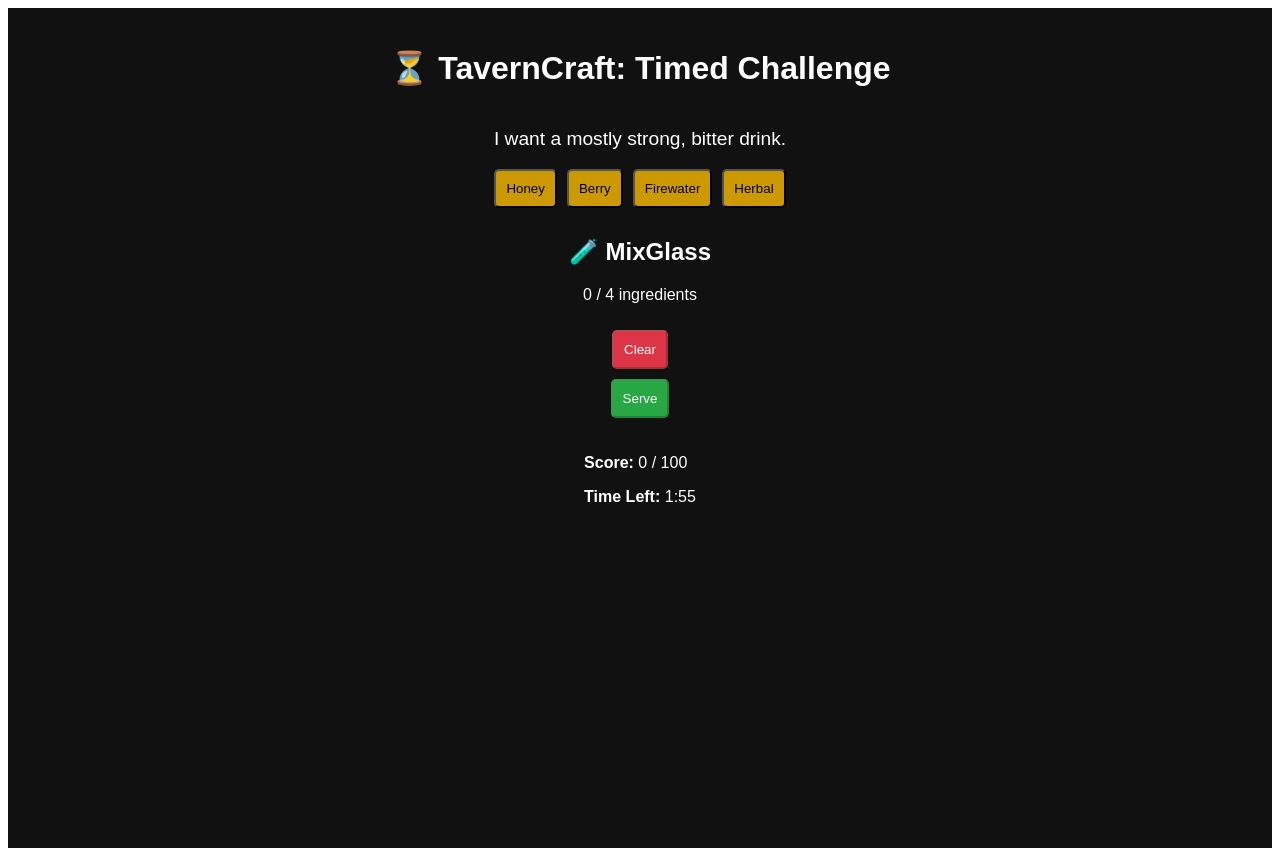
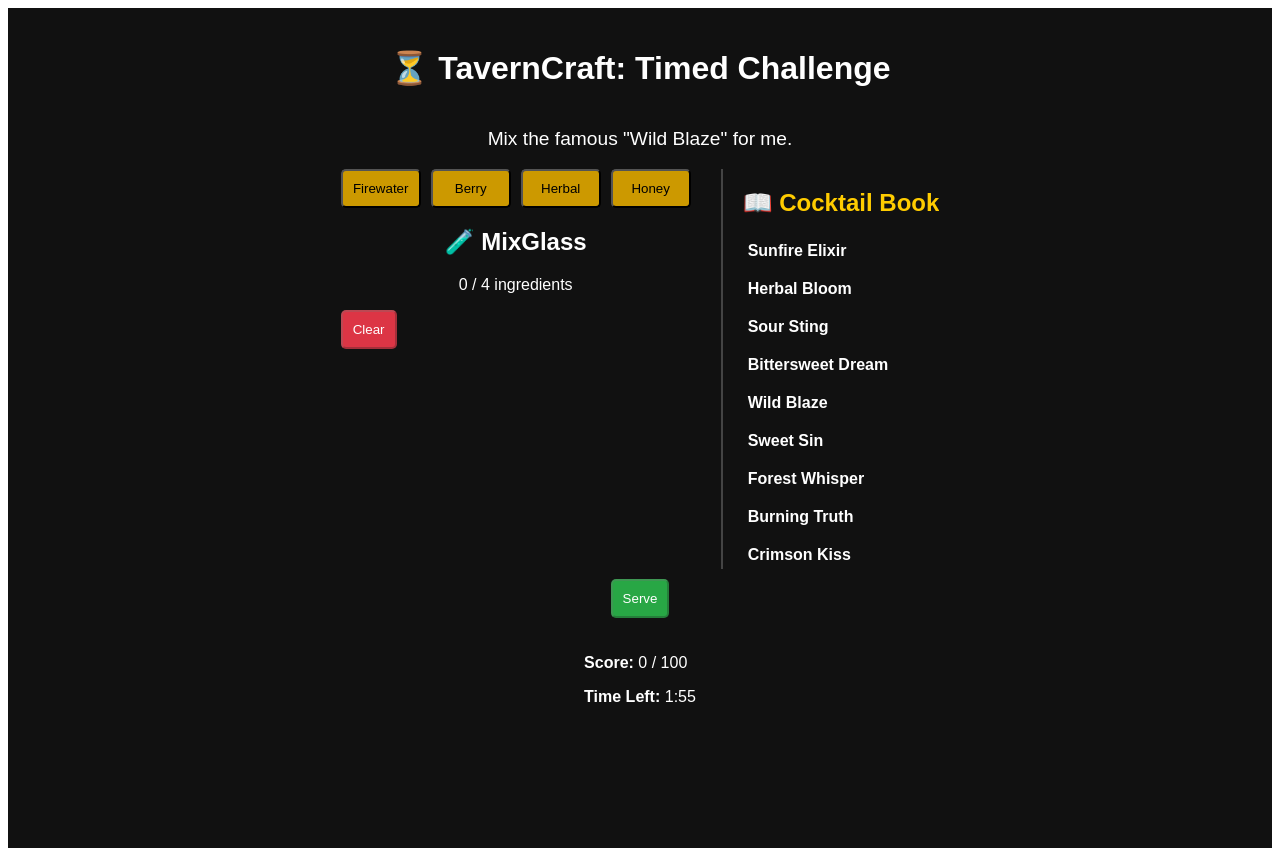
Before and after one commit to JenWillems/tavern_game, a React (Vite) app: page / in a window 1280 px wide. Built offline with nearby package versions, Linux system fonts and the light colour scheme.

Commit message:
added mixing cocktails and cocktail missions.

```diff
--- a/src/App.jsx
+++ b/src/App.jsx
@@ -36,14 +36,16 @@ export default function App() {
     const handleServe = () => {
         const gainedPoints = evaluateDrink(mixGlass, mission);
         if (gainedPoints === 0) {
-            alert(`❌ Drink didn't meet all type requirements. No points awarded.`);
+            alert(`❌ Drink didn't meet all type requirements. No gold awarded.`);
         } else {
-            alert(`✅ Drink served! +${gainedPoints} points.`);
+            alert(`✅ Drink served! +${gainedPoints} gold.`);
         }
-        setScore(prev => Math.min(100, prev + gainedPoints));
+        -    setScore(prev => Math.min(100, prev + gainedPoints));
+        +    setScore(prev => prev + gainedPoints);
         setMixGlass([]);
         setMission(getRandomMission());
     };
+
 
     const handleRestart = () => {
         setScore(0);
--- a/src/Cocktail.jsx
+++ b/src/Cocktail.jsx
@@ -1,16 +1,28 @@
 // Cocktail.jsx
+import { useState } from 'react';
 import { INGREDIENTS } from './GameLogic';
+import { cocktailRecipes } from './CocktailData';  // <-- new import
 
 export default function Cocktail({ mixGlass, onAddIngredient, onClear, disabled }) {
+    const [selectedCocktail, setSelectedCocktail] = useState(null);
     return (
-        <>
+        <div style={{ display: 'flex', gap: '30px', justifyContent: 'center', alignItems: 'flex-start' }}>
+            {/* Mixing Area */}
+            <div>
                 <div style={{ display: 'flex', gap: '10px', marginBottom: '10px' }}>
                     {INGREDIENTS.map((ing) => (
                         <button
                             key={ing.name}
                             onClick={() => onAddIngredient(ing)}
                             disabled={disabled || mixGlass.length >= 4}
-                        style={{ padding: '10px', borderRadius: '5px', backgroundColor: '#cc9900', cursor: 'pointer' }}
+                            style={{
+                                padding: '10px',
+                                borderRadius: '5px',
+                                backgroundColor: '#cc9900',
+                                color: 'black',
+                                cursor: 'pointer',
+                                minWidth: '80px'
+                            }}
                         >
                             {ing.name}
                         </button>
@@ -27,9 +39,57 @@ export default function Cocktail({ mixGlass, onAddIngredient, onClear, disabled
                     <p>{mixGlass.length} / 4 ingredients</p>
                 </div>
 
-            <button onClick={onClear} disabled={mixGlass.length === 0 || disabled} style={{ padding: '10px', backgroundColor: '#dc3545', color: 'white', borderRadius: '5px' }}>
+                <button
+                    onClick={onClear}
+                    disabled={mixGlass.length === 0 || disabled}
+                    style={{
+                        padding: '10px',
+                        backgroundColor: '#dc3545',
+                        color: 'white',
+                        borderRadius: '5px'
+                    }}
+                >
                     Clear
                 </button>
-        </>
+            </div>
+
+            {/* Cocktail Book */}
+            <div style={{
+                borderLeft: '2px solid #444',
+                paddingLeft: '20px',
+                maxWidth: '300px',
+                height: '400px',
+                overflowY: 'scroll'
+            }}>
+                <h2 style={{ color: '#ffcc00' }}>📖 Cocktail Book</h2>
+                {cocktailRecipes.map((cocktail) => (
+                    <div
+                        key={cocktail.name}
+                        style={{
+                            cursor: 'pointer',
+                            marginBottom: '10px',
+                            padding: '5px',
+                            backgroundColor: selectedCocktail?.name === cocktail.name ? '#222' : 'transparent'
+                        }}
+                        onClick={() => setSelectedCocktail(cocktail)}
+                    >
+                        <strong style={{ color: '#fff' }}>{cocktail.name}</strong>
+                    </div>
+                ))}
+
+                {/* Selected Cocktail Info */}
+                {selectedCocktail && (
+                    <div style={{ marginTop: '20px', borderTop: '1px solid #666', paddingTop: '10px' }}>
+                        <h3 style={{ color: '#ffcc00' }}>{selectedCocktail.name}</h3>
+                        <ul>
+                            {selectedCocktail.ingredients.map((ing, i) => (
+                                <li key={i} style={{ color: '#ccc' }}>{ing}</li>
+                            ))}
+                        </ul>
+                        <p style={{ color: '#aaa', fontStyle: 'italic' }}>{selectedCocktail.notes}</p>
+                    </div>
+                )}
+            </div>
+        </div>
     );
 }
--- a/src/GameLogic.js
+++ b/src/GameLogic.js
@@ -1,46 +1,144 @@
-// GameLogic.js
+import { cocktailRecipes } from './CocktailData';  // <-- import the cocktail data array
+
 export const INGREDIENTS = [
-    { name: 'Honey', type: 'Sweet' },
-    { name: 'Berry', type: 'Sour' },
     { name: 'Firewater', type: 'Strong' },
-    { name: 'Herbal', type: 'Bitter' }
+    { name: 'Berry',     type: 'Sour' },
+    { name: 'Herbal',    type: 'Bitter' },
+    { name: 'Honey',     type: 'Sweet' }
 ];
 
 export const TYPES = ['Sweet', 'Sour', 'Strong', 'Bitter'];
 
+function randomItem(arr) {
+    return Array.isArray(arr) && arr.length
+        ? arr[Math.floor(Math.random() * arr.length)]
+        : null;
+}
+
+function getRandomTypes(count) {
+    return [...TYPES]
+        .sort(() => 0.5 - Math.random())
+        .slice(0, count);
+}
+
+function getRandomIngredient() {
+    return randomItem(INGREDIENTS);
+}
+
+// Templates to vary mission phrasing
+const cocktailPhrases = [
+    name => `Serve me the legendary "${name}" cocktail.`,
+    name => `I'd like to taste the "${name}" today.`,
+    name => `Mix the famous "${name}" for me.`
+];
+const flavorPhrases = [
+    type => `Give me a bold ${type.toLowerCase()} taste.`,
+    type => `I crave a ${type.toLowerCase()} sensation.`,
+    type => `Focus on a ${type.toLowerCase()} note.`
+];
+const ingredientPhrases = [
+    name => `Include ${name} in my drink.`,
+    name => `I want a hint of ${name}.`,
+    name => `Don't forget the ${name}.`
+];
+
+let lastMissionText = null;  // track last mission
+
+// Generate a random mission, avoiding immediate repeats
 export function getRandomMission() {
-    const count = Math.floor(Math.random() * 2) + 2; // 2 or 3 types
-    const shuffled = [...TYPES].sort(() => 0.5 - Math.random());
-    const selected = shuffled.slice(0, count);
+    let mission;
+    do {
+        const missionTypes = ['cocktail', 'flavor', 'ingredient'];
+        const chosenType = randomItem(missionTypes);
 
-    return {
-        text: `I want a mostly ${selected.map(s => s.toLowerCase()).join(', ')} drink.`,
-        targetTypes: selected
+        if (chosenType === 'cocktail') {
+            const cocktail = randomItem(cocktailRecipes);
+            if (cocktail) {
+                const phrase = randomItem(cocktailPhrases);
+                mission = {
+                    missionType: 'cocktail',
+                    text: phrase(cocktail.name),
+                    targetCocktail: cocktail
                 };
             }
+        } else if (chosenType === 'flavor') {
+            const flavor = getRandomTypes(1)[0];
+            const phrase = randomItem(flavorPhrases);
+            mission = {
+                missionType: 'flavor',
+                text: phrase(flavor),
+                targetType: flavor
+            };
+        } else if (chosenType === 'ingredient') {
+            const ingredient = getRandomIngredient();
+            if (ingredient) {
+                const phrase = randomItem(ingredientPhrases);
+                mission = {
+                    missionType: 'ingredient',
+                    text: phrase(ingredient.name),
+                    targetIngredient: ingredient
+                };
+            }
+        }
 
+        if (!mission) {
+            // Fallback - mixed types mission
+            const types = getRandomTypes(2 + Math.floor(Math.random() * (TYPES.length - 2)));
+            mission = {
+                missionType: 'mixedTypes',
+                text: `Create a mostly ${types.map(t => t.toLowerCase()).join(' and ')} blend.`,
+                targetTypes: types
+            };
+        }
+    } while (mission.text === lastMissionText);
+
+    lastMissionText = mission.text;
+    return mission;
+}
+
+// Evaluate the drink the player made
 export function evaluateDrink(mixGlass, mission) {
     if (!mission) return 0;
+
+    switch (mission.missionType) {
+        case 'cocktail': {
+            const target = mission.targetCocktail;
+            if (!target) return 0;
+            const expected = [...target.ingredients].sort();
+            const made     = mixGlass.map(i => i.name).sort();
+            const match =
+                expected.length === made.length &&
+                expected.every((v, i) => v === made[i]);
+            return match ? 30 : 0;
+        }
+
+        case 'flavor': {
+            const t = mission.targetType;
+            const count = mixGlass.filter(i => i.type === t).length;
+            return count >= 2 ? 20 : 0;
+        }
+
+        case 'ingredient': {
+            const n = mission.targetIngredient?.name;
+            return mixGlass.some(i => i.name === n) ? 20 : 0;
+        }
+
+        case 'mixedTypes': {
             const expected = mission.targetTypes;
-    const total = mixGlass.length;
+            const total    = mixGlass.length;
+            if (total === 0 || !expected || !expected.length) return 0;
 
-    if (total === 0) return 0;
-
-    // Count each type in the mix
             const typeCount = mixGlass.reduce((acc, ing) => {
                 acc[ing.type] = (acc[ing.type] || 0) + 1;
                 return acc;
             }, {});
 
-    const mainType = expected[0];
-    const mainTypeCount = typeCount[mainType] || 0;
-    const maxCount = Math.max(...Object.values(typeCount));
-
-    if (mainTypeCount < 2 || mainTypeCount !== maxCount) return 0;
-
-    for (let i = 1; i < expected.length; i++) {
-        if ((typeCount[expected[i]] || 0) < 1) return 0;
+            const main = expected[0];
+            if ((typeCount[main] || 0) < 2) return 0;
+            return expected.length * 10;
         }
 
-    return expected.length * 10;
+        default:
+            return 0;
     }
+}
--- /dev/null
+++ b/src/cocktailData.js
@@ -0,0 +1,14 @@
+// CocktailData.js
+export const cocktailRecipes = [
+    { name: 'Sunfire Elixir', ingredients: ['Firewater', 'Honey', 'Honey', 'Berry'], notes: 'Strong and sweet with a berry finish.' },
+    { name: 'Herbal Bloom',    ingredients: ['Herbal', 'Berry', 'Honey'], notes: 'Bitter with a sweet and sour twist.' },
+    { name: 'Sour Sting',      ingredients: ['Berry', 'Firewater'],      notes: 'Sharp and hot, with a sour tang.' },
+    { name: 'Bittersweet Dream', ingredients: ['Herbal', 'Honey'],      notes: 'Balanced bitter and sweet tones.' },
+    { name: 'Wild Blaze',      ingredients: ['Firewater','Firewater','Berry', 'Berry'], notes: 'Double burn with a fruity punch.' },
+    { name: 'Sweet Sin',       ingredients: ['Honey','Honey','Berry'],  notes: 'Almost too sweet to be true.' },
+    { name: 'Forest Whisper',  ingredients: ['Herbal','Herbal','Berry', 'Firewater',], notes: 'Tastes like walking through an enchanted forest.' },
+    { name: 'Burning Truth',   ingredients: ['Firewater','Herbal','Honey'], notes: 'Truth serum in a glass, if you can handle it.' },
+    { name: 'Crimson Kiss',    ingredients: ['Berry','Berry','Firewater'], notes: 'A tart, dangerous delight.' },
+    { name: 'Golden Glow',     ingredients: ['Honey','Berry','Herbal'], notes: 'Bright, soft and complex.' },
+    { name: 'Stroh 80',     ingredients: ['Firewater','Firewater','Firewater','Herbal'], notes: 'Tastes like a bad decision' },
+];
```
Also changed, not shown: src/GameProgress.jsx (added). Lines whose indentation alone changed are shown as unchanged.
